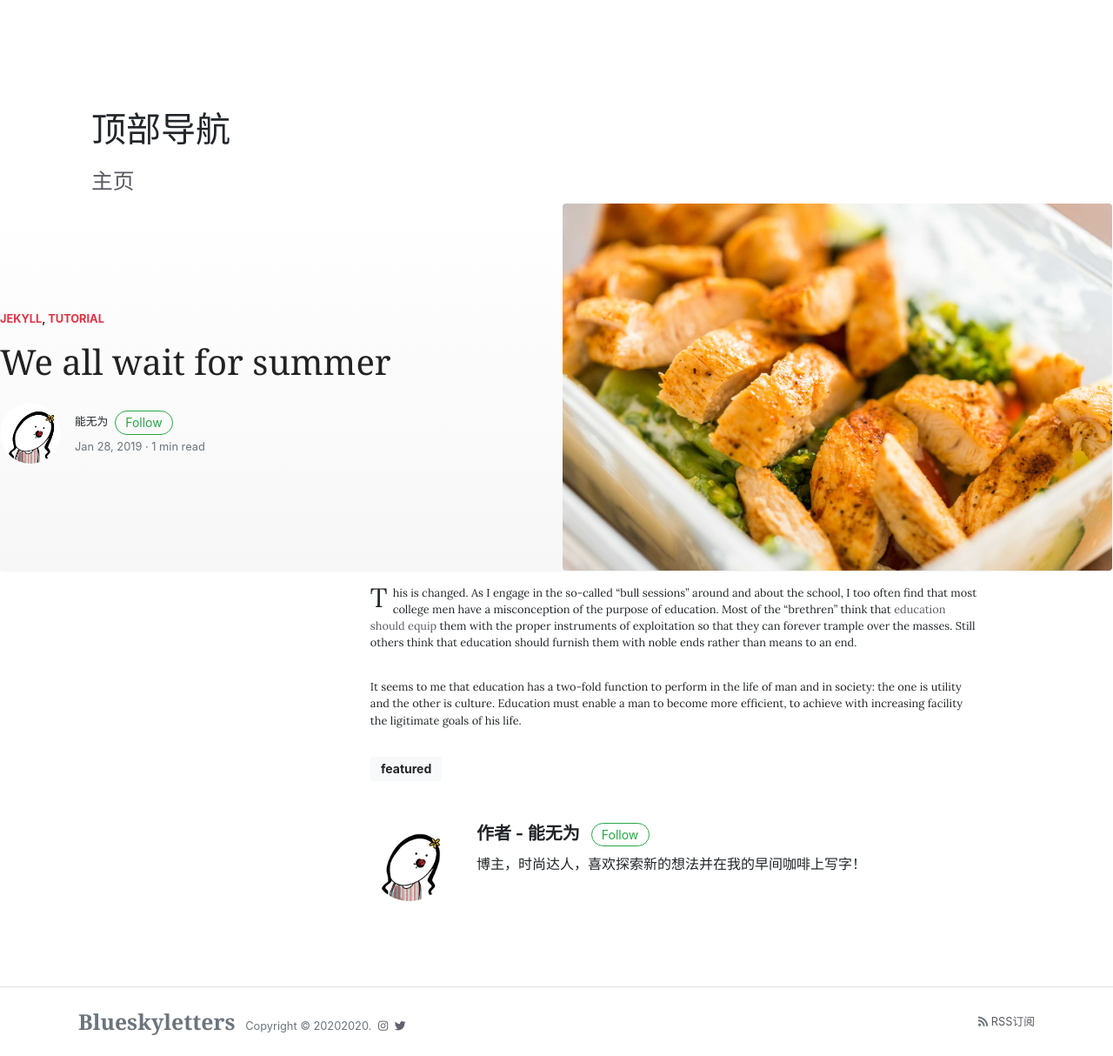
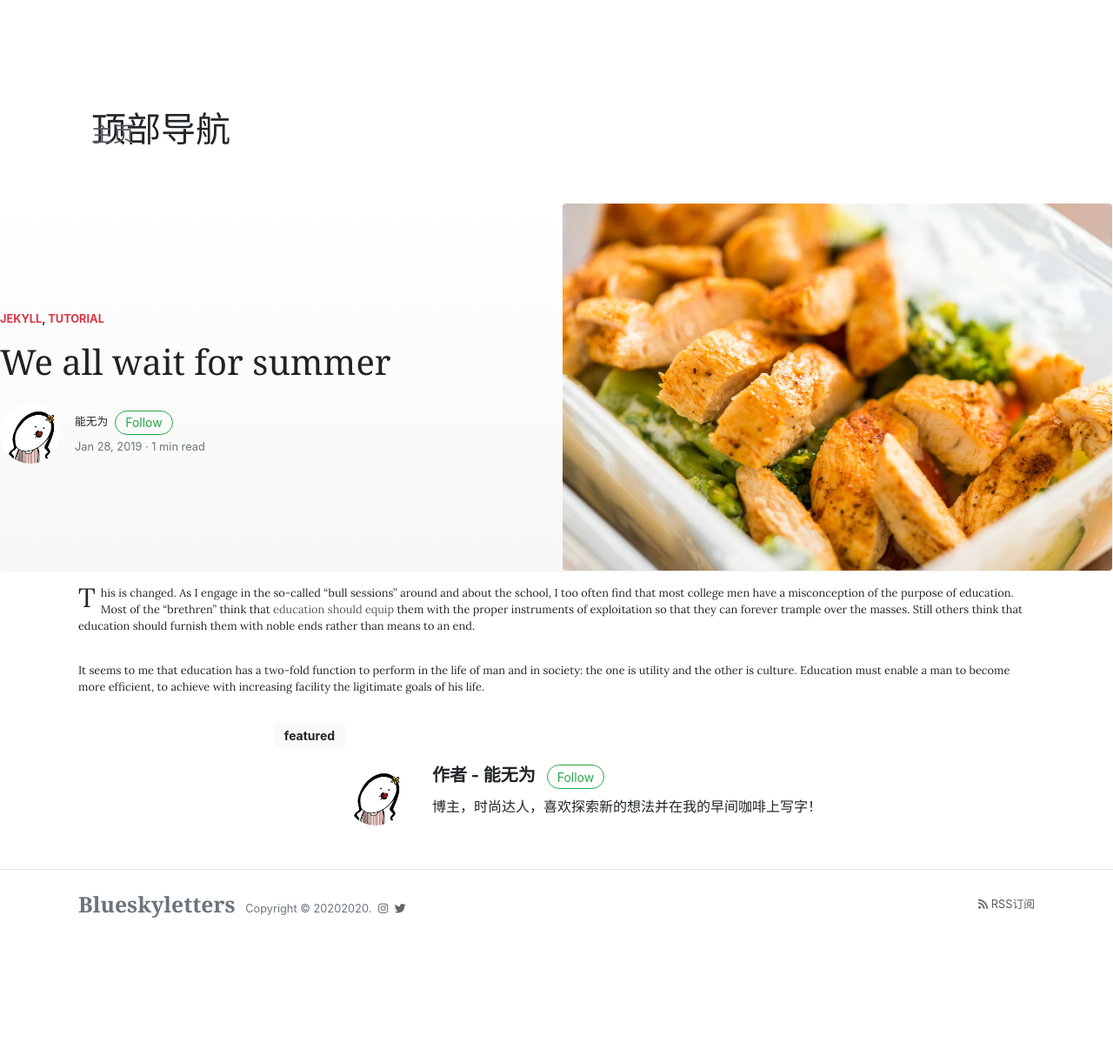
Before and after one commit to nengwuzhi/nengwuzhi.github.iom, a Jekyll site: the page built from _posts/2019-01-28-we-all-wait-for-summer.md, in a window 1280 px wide. Shown: the whole page at 87% size. Built offline with Jekyll 4.4.1, drawn with Linux system fonts in a browser that asks for light colours; nearby versions of some CDN libraries; comment, search, counter and statistics services are not loaded; after the commit the page ends 1079 px from its top, so only the background shows below that.

Commit message:
Update post.html

```diff
--- a/_layouts/post.html
+++ b/_layouts/post.html
@@ -77,14 +77,13 @@
 
 
         <!-- 目录 -->
-		<div class="col-lg-3 pr-4 mb-4 col-md-12">
+		<div class=""col-md-8">
 			<div class="sticky-top sticky-top-offset text-center">
 
        			</div>
 		</div>
 
 
-		<div class="col-md-12 col-lg-8">
 
             <!-- Article -->
 		       <article class="article-post">
```
